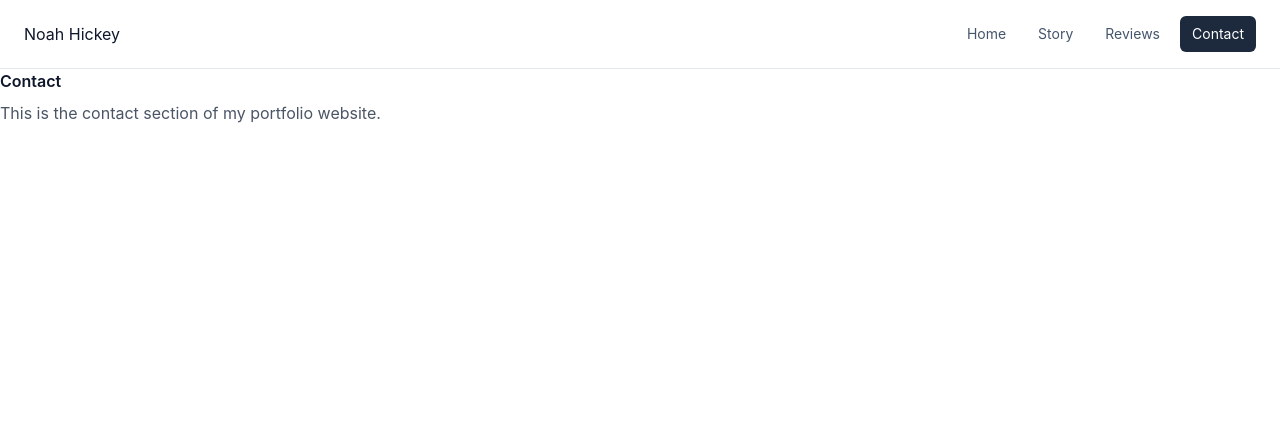
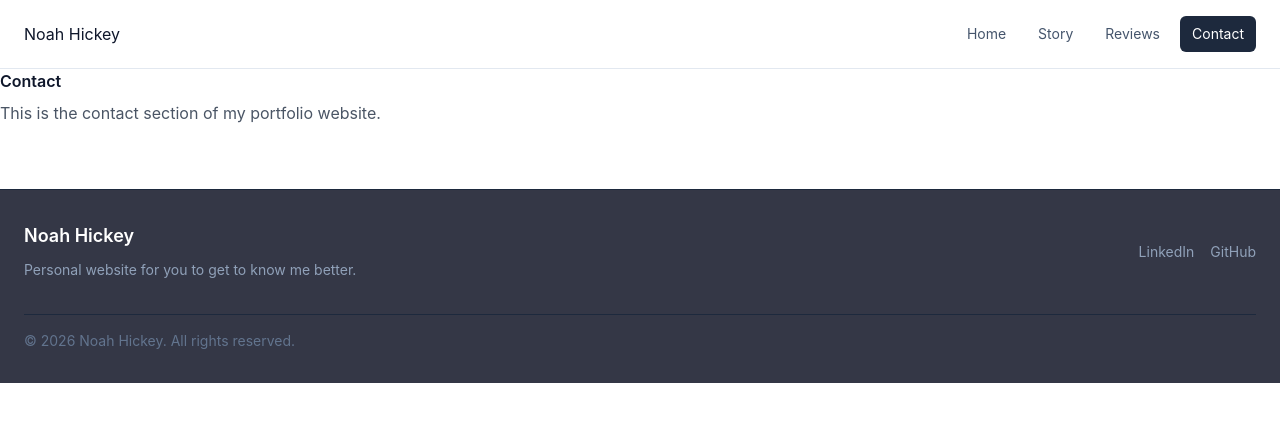
Before and after one commit to Noah-Hickey/PersonalSiteNH, a React (Vite) app: page /contact in a window 1280 px wide. Shown: the top 422 px of the page. Built offline with nearby package versions, Linux system fonts and the light colour scheme.

Commit message:
Completed the footer component.

```diff
--- a/src/App.jsx
+++ b/src/App.jsx
@@ -4,6 +4,7 @@ import Home from "./pages/Home";
 import Story from "./pages/Story";
 import Reviews from "./pages/Reviews";
 import Contact from "./pages/Contact";
+import Footer from "./components/Footer";
 
 export default function App() {
     return (<div className = "min-h screen bg-white dark:bg-slate-950 text-slate-900 dark:text-slate-100">
@@ -14,7 +15,7 @@ export default function App() {
         <Route path="/reviews" element={<Reviews />} />
         <Route path="/contact" element={<Contact />} />
       </Routes>
-
+      <Footer />
 
     </div>);
 
--- /dev/null
+++ b/src/components/Footer.jsx
@@ -0,0 +1,51 @@
+export default function Footer() {
+    const year = new Date().getFullYear();
+
+    return (
+        <footer className="mt-16 border-t border-slate-800 bg-slate-950/80">
+
+            <div className="max-w-6x1 mx-auto px-6 py-8">
+
+                <div className="flex flex-col gap-6 md:flex-row md:items-center md:justify-between">
+                    <div>
+                <h2 className="text-lg font-semibold text-white">
+                Noah Hickey
+                </h2>
+
+                <p className="mt-2 max-w-md text-sm leading-6 text-slate-400">
+                Personal website for you to get to know me better.
+                </p>
+          </div>
+
+          <div className="flex flex-wrap gap-4 text-sm">
+
+            <a href="https://www.linkedin.com/in/noah-hickey-ba9019307/"
+            target="_blank"
+            rel="noreferrer"
+            className="text-slate-400 transition-colors hover:text-teal-300"
+            >
+            LinkedIn
+            </a>
+
+             <a
+              href="https://github.com/Noah-Hickey"
+              target="_blank"
+              rel="noreferrer"
+              className="text-slate-400 transition-colors hover:text-teal-300"
+            >
+              GitHub
+            </a>
+
+          </div>
+        </div>
+
+        <div className="mt-8 flex flex-col gap-2 border-t border-slate-800 pt-4 text-sm text-slate-500 md:flex-row md:items-center md:justify-between">
+          <p>© {year} Noah Hickey. All rights reserved.</p>
+
+        </div>
+      </div>
+
+
+        </footer>
+    )
+}
```
